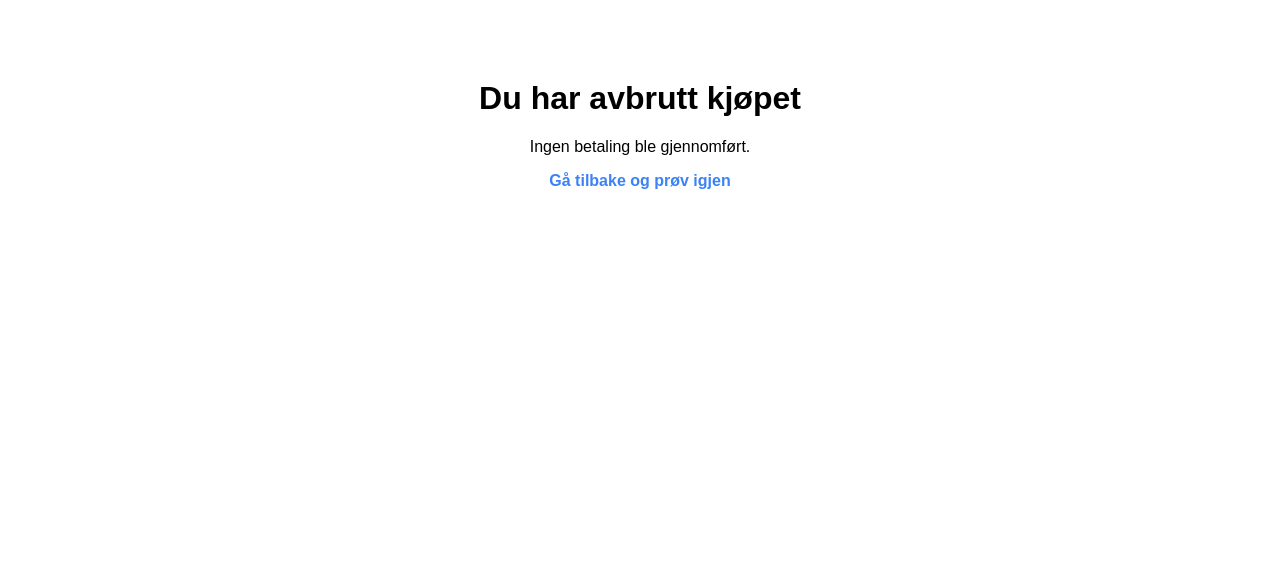
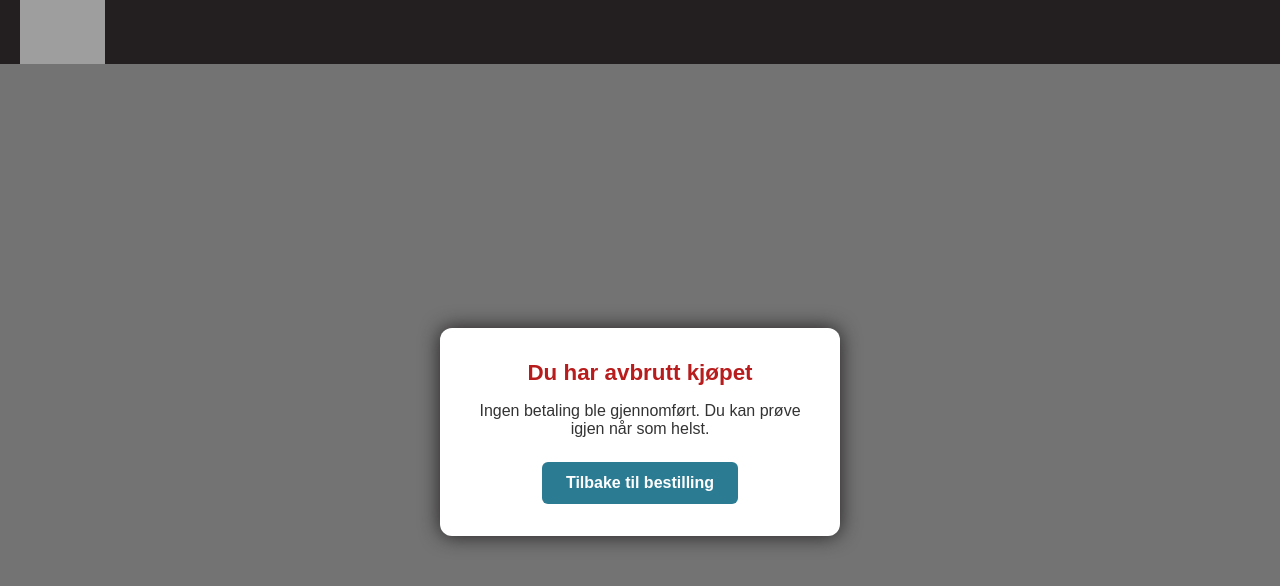
Before and after one commit to Trulsp61/stripe-checkout-mvp, a website: page public/cancel.html in a window 1280 px wide. Drawn offline with Linux system fonts and the light colour scheme; grey boxes are pictures that could not be loaded; a web font is replaced by a local one.

Commit message:
New Cancel Page

```diff
--- a/public/cancel.html
+++ b/public/cancel.html
@@ -1,26 +1,115 @@
 <!DOCTYPE html>
 <html lang="no">
+
 <head>
   <meta charset="UTF-8" />
+  <meta name="viewport" content="width=device-width, initial-scale=1.0" />
   <title>Kjøp avbrutt</title>
+  <link rel="preconnect" href="https://fonts.googleapis.com" />
+  <link rel="preconnect" href="https://fonts.gstatic.com" crossorigin />
+  <link href="https://fonts.googleapis.com/css2?family=Proxima+Nova:wght@400;700&display=swap" rel="stylesheet" />
   <style>
+    * {
+      margin: 0;
+      padding: 0;
+      box-sizing: border-box;
+    }
+
+    html,
     body {
-        font-family: sans-serif;
+      height: 100%;
+      font-family: 'Proxima Nova', sans-serif;
+      background-color: #737373;
+    }
+
+    .header {
+      position: sticky;
+      top: 0;
+      background-color: #231f20;
+      z-index: 1000;
+      height: 64px;
+    }
+
+    .header-container {
+      display: flex;
+      align-items: stretch;
+      height: 100%;
+      padding-left: 20px;
+    }
+
+    .logo-link {
+      display: flex;
+      align-items: stretch;
+    }
+
+    .logo-image {
+      height: 100%;
+      display: block;
+    }
+
+    .form-wrapper {
+      display: flex;
+      justify-content: center;
+      align-items: center;
+      min-height: calc(100vh - 64px);
+      padding: 2rem;
+    }
+
+    .thankyou-box {
+      background: white;
+      padding: 2rem;
+      border-radius: 12px;
+      box-shadow: 0 0 20px #231f20;
+      width: 100%;
+      max-width: 400px;
       text-align: center;
-        margin-top: 5rem;
     }
-      a {
-        color: #3b82f6;
+
+    .thankyou-box h1 {
+      margin-bottom: 1rem;
+      font-size: 1.4rem;
+      color: #b91c1c;
+    }
+
+    .thankyou-box p {
+      margin-bottom: 1.5rem;
+      font-size: 1rem;
+      color: #333;
+    }
+
+    .btn {
+      display: inline-block;
+      padding: 0.75rem 1.5rem;
+      background: #2B7B93;
+      color: white;
       text-decoration: none;
+      border-radius: 6px;
       font-weight: bold;
+    }
+
+    .btn:hover {
+      background: #24667a;
     }
   </style>
 </head>
+
 <body>
+  <header class="header">
+    <div class="header-container">
+      <a href="https://www.videocation.no" class="logo-link">
+        <img src="https://hjelpesenter.videocation.no/hs-fs/hubfs/VC.NO_new%20yellow%20(1)-3.png?width=120&height=96"
+          alt="Videocation-logo" class="logo-image" />
+      </a>
+    </div>
+  </header>
+
+  <main class="form-wrapper">
+    <div class="thankyou-box">
       <h1>Du har avbrutt kjøpet</h1>
-    <p>Ingen betaling ble gjennomført.</p>
-    <p>
-      <a href="/">Gå tilbake og prøv igjen</a>
-    </p>
+      <p>Ingen betaling ble gjennomført. Du kan prøve igjen når som helst.</p>
+      <a href="/" class="btn">Tilbake til bestilling</a>
+    </div>
+  </main>
 </body>
+
 </html>
```
Lines whose indentation alone changed are shown as unchanged.
